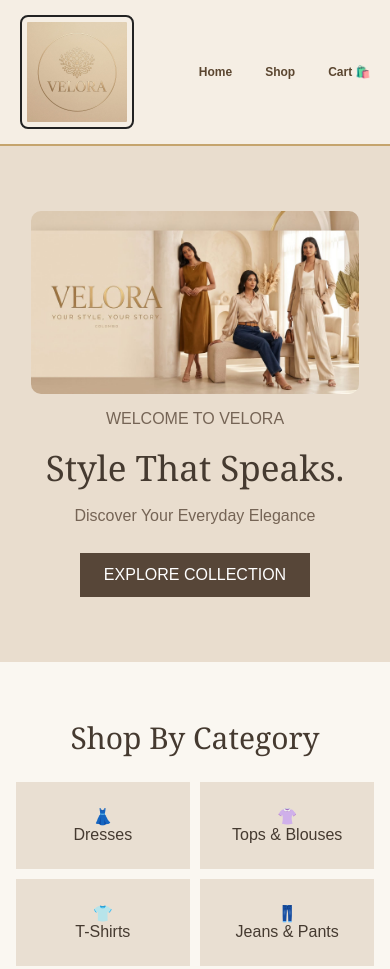
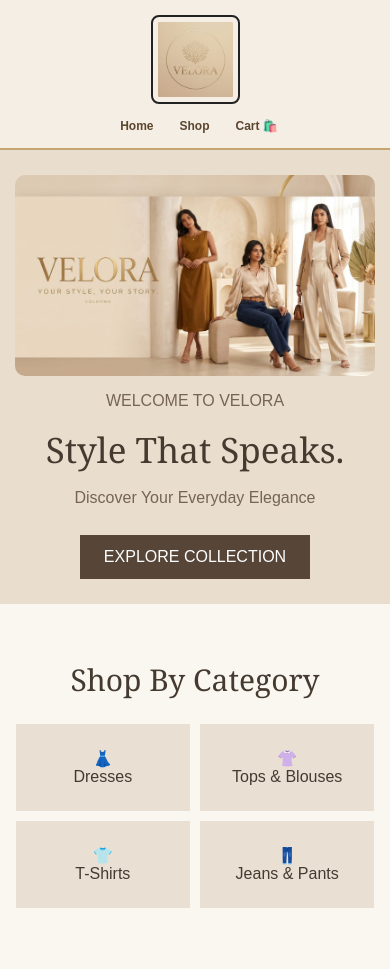
Before and after one commit to aspriyankara9-hash/velora-fashion, a plain HTML site: page index.html in a window 390 px wide. Shown: the top 969 px of the page. Drawn offline with Linux system fonts and the light colour scheme.

Commit message:
Update index.html

```diff
--- a/index.html
+++ b/index.html
@@ -39,6 +39,54 @@ footer{text-align:center;background:#574638;color:white;padding:30px}
  .categories,.products{grid-template-columns:repeat(2,1fr);gap:10px}
  .product img{height:175px}
  section{padding:30px 4%}
+}
+/* VELORA MOBILE RESPONSIVE DESIGN */
+
+@media screen and (max-width: 768px) {
+
+header {
+flex-direction: column;
+gap: 15px;
+padding: 15px !important;
+}
+
+header .logo img {
+height: 75px !important;
+}
+
+header nav {
+display: flex;
+flex-wrap: wrap;
+justify-content: center;
+gap: 18px !important;
+}
+
+.hero {
+padding: 25px 15px;
+text-align: center;
+}
+
+.hero img {
+width: 100%;
+height: auto;
+}
+
+.products,
+.product-grid {
+grid-template-columns: repeat(2, 1fr);
+gap: 12px;
+}
+
+.product img {
+width: 100%;
+height: auto;
+}
+
+button,
+.btn {
+max-width: 100%;
+}
+
 }
 </style>
 </head>
```
